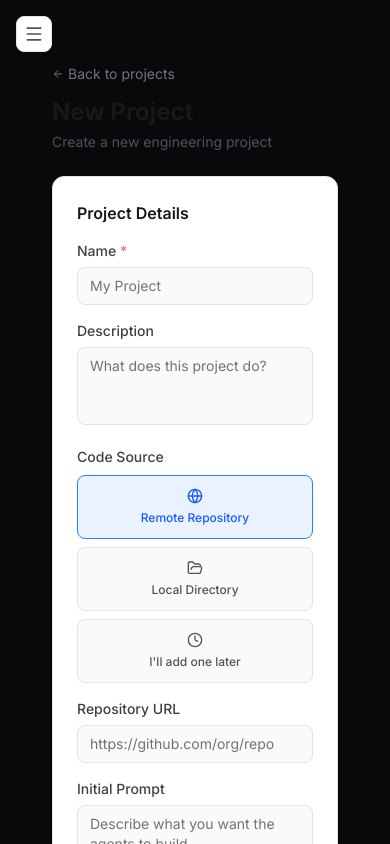
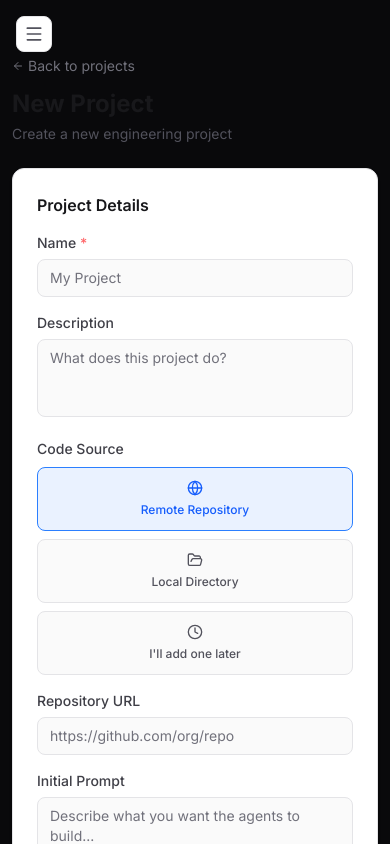
Before and after one commit to drewpayment/swe, a Next.js app in the folder web/: page /projects/new in a window 390 px wide. Built offline with nearby package versions, Linux system fonts and the light colour scheme; no server answers.

Commit message:
fix: use 25/75 flex split for chat/board, reduce margins for more usable space

```diff
--- a/web/src/app/(app)/layout.tsx
+++ b/web/src/app/(app)/layout.tsx
@@ -41,7 +41,7 @@ export default function AppLayout({ children }: { children: React.ReactNode }) {
       />
 
       <main className="flex-1 flex flex-col min-h-0 overflow-hidden">
-        <div className="mx-auto max-w-7xl px-6 py-8 lg:pt-8 pt-16 flex-1 flex flex-col min-h-0">{children}</div>
+        <div className="w-full px-3 lg:px-4 py-6 lg:pt-6 pt-14 flex-1 flex flex-col min-h-0">{children}</div>
       </main>
     </div>
   );
--- a/web/src/app/(app)/projects/[id]/page.tsx
+++ b/web/src/app/(app)/projects/[id]/page.tsx
@@ -384,7 +384,7 @@ export default function ProjectDetailPage() {
       </section>
 
       {/* Two-panel layout: Chat + Board */}
-      <div className="flex gap-4 flex-1 min-h-0">
+      <div className="flex gap-3 flex-1 min-h-0">
         {/* Left: Cosmo Chat Panel */}
         <CosmoChatPanel
           messages={chatMessages}
@@ -399,7 +399,7 @@ export default function ProjectDetailPage() {
         />
 
         {/* Right: Board Panel */}
-        <div className="flex-1 flex flex-col bg-white dark:bg-zinc-900 rounded-xl border border-zinc-200 dark:border-zinc-800 overflow-hidden min-w-0">
+        <div className="basis-3/4 flex-1 flex flex-col bg-white dark:bg-zinc-900 rounded-xl border border-zinc-200 dark:border-zinc-800 overflow-hidden min-w-0">
           {/* Board Header: Tabs + Agent Avatars */}
           <div className="flex items-center justify-between px-4 py-3 border-b border-zinc-200 dark:border-zinc-800">
             <div className="flex items-center gap-4">
--- a/web/src/components/project/cosmo-chat-panel.tsx
+++ b/web/src/components/project/cosmo-chat-panel.tsx
@@ -82,7 +82,7 @@ export const CosmoChatPanel = memo(function CosmoChatPanel({
   }
 
   return (
-    <div className="flex flex-col w-[360px] min-w-[360px] h-full bg-white dark:bg-zinc-900 rounded-xl border border-zinc-200 dark:border-zinc-800 overflow-hidden">
+    <div className="flex flex-col basis-1/4 min-w-[280px] h-full bg-white dark:bg-zinc-900 rounded-xl border border-zinc-200 dark:border-zinc-800 overflow-hidden">
       {/* Header */}
       <div className="flex items-center gap-3 px-4 py-3.5 border-b border-zinc-200 dark:border-zinc-800">
         <div className="w-8 h-8 rounded-lg bg-gradient-to-br from-violet-500 to-blue-500 flex items-center justify-center text-base">
```
